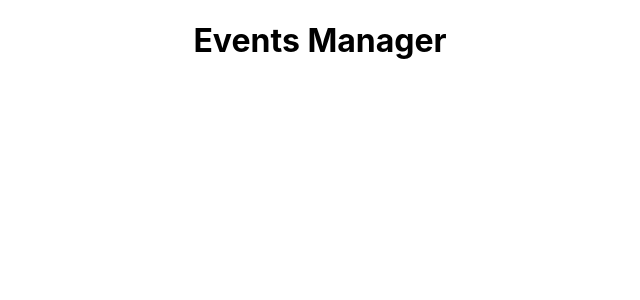
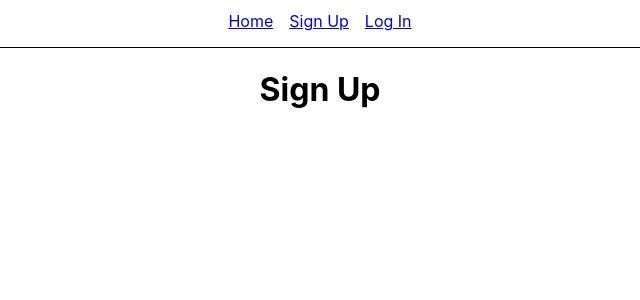
Before and after one commit to JacobStephens2/event-manager-ui, a React (Create React App) app: page /sign-up in a window 1280 px wide. Shown: the top 300 px of the page, without its empty margins (320-960 px from the left). Built offline with nearby package versions, Linux system fonts and the light colour scheme.

Commit message:
add routes

```diff
--- a/package.json
+++ b/package.json
@@ -8,6 +8,7 @@
     "@testing-library/user-event": "^13.5.0",
     "react": "^18.1.0",
     "react-dom": "^18.1.0",
+    "react-router-dom": "^6.3.0",
     "react-scripts": "5.0.1",
     "web-vitals": "^2.1.4"
   },
--- a/src/App.css
+++ /dev/null
@@ -1,38 +0,0 @@
-.App {
-  text-align: center;
-}
-
-.App-logo {
-  height: 40vmin;
-  pointer-events: none;
-}
-
-@media (prefers-reduced-motion: no-preference) {
-  .App-logo {
-    animation: App-logo-spin infinite 20s linear;
-  }
-}
-
-.App-header {
-  background-color: #282c34;
-  min-height: 100vh;
-  display: flex;
-  flex-direction: column;
-  align-items: center;
-  justify-content: center;
-  font-size: calc(10px + 2vmin);
-  color: white;
-}
-
-.App-link {
-  color: #61dafb;
-}
-
-@keyframes App-logo-spin {
-  from {
-    transform: rotate(0deg);
-  }
-  to {
-    transform: rotate(360deg);
-  }
-}
--- a/src/App.js
+++ /dev/null
@@ -1,12 +0,0 @@
-import './App.css';
-import HomePage from './pages/HomePage';
-
-function App() {
-  return (
-    <div className="App">
-      <HomePage />
-    </div>
-  );
-}
-
-export default App;
--- /dev/null
+++ b/src/components/Nav.js
@@ -0,0 +1,18 @@
+import React from 'react';
+import { Link } from "react-router-dom";
+
+const Login = () => (
+  <nav
+    style={{
+      borderBottom: "solid 1px",
+      paddingBottom: "1rem",
+      paddingTop: "0.7rem",
+    }}
+  >
+    <Link to="/">Home</Link>&emsp;
+    <Link to="/sign-up">Sign Up</Link>&emsp;
+    <Link to="/login">Log In</Link>
+  </nav>
+)
+
+export default Login;
--- a/src/index.js
+++ b/src/index.js
@@ -1,13 +1,26 @@
 import React from 'react';
 import ReactDOM from 'react-dom/client';
 import './index.css';
-import App from './App';
 import reportWebVitals from './reportWebVitals';
+import {
+  BrowserRouter,
+  Routes,
+  Route
+} from 'react-router-dom';
+import App from './routes/App';
+import Login from './routes/Login';
+import SignUp from './routes/SignUp';
 
 const root = ReactDOM.createRoot(document.getElementById('root'));
 root.render(
   <React.StrictMode>
-    <App />
+    <BrowserRouter>
+      <Routes>
+        <Route path="/" element={<App />} />
+        <Route path="/login" element={<Login />} />
+        <Route path="/sign-up" element={<SignUp />} />
+      </Routes>
+    </BrowserRouter>
   </React.StrictMode>
 );
 
--- a/src/pages/HomePage.js
+++ /dev/null
@@ -1,7 +0,0 @@
-import React from 'react';
-
-const HomePage = () => (
-  <h1>Events Manager</h1>
-)
-
-export default HomePage;
--- /dev/null
+++ b/src/routes/App.css
@@ -0,0 +1,3 @@
+#root {
+  text-align: center;
+}
--- /dev/null
+++ b/src/routes/App.js
@@ -0,0 +1,10 @@
+import './App.css';
+import Nav from '../components/Nav.js';
+
+function App() {
+  return (
+    <Nav />
+  );
+}
+
+export default App;
--- /dev/null
+++ b/src/routes/Login.js
@@ -0,0 +1,11 @@
+import React from 'react';
+import Nav from '../components/Nav.js';
+
+const Login = () => (
+  <>
+    <Nav />
+    <h1>Login</h1>
+  </>
+)
+
+export default Login;
--- /dev/null
+++ b/src/routes/SignUp.js
@@ -0,0 +1,11 @@
+import React from 'react';
+import Nav from '../components/Nav.js';
+
+const SignUp = () => (
+  <>
+    <Nav />
+    <h1>Sign Up</h1>
+  </>
+)
+
+export default SignUp;
```
Also changed, not shown: 2 other files (tests, documents, lock files or other folders).
